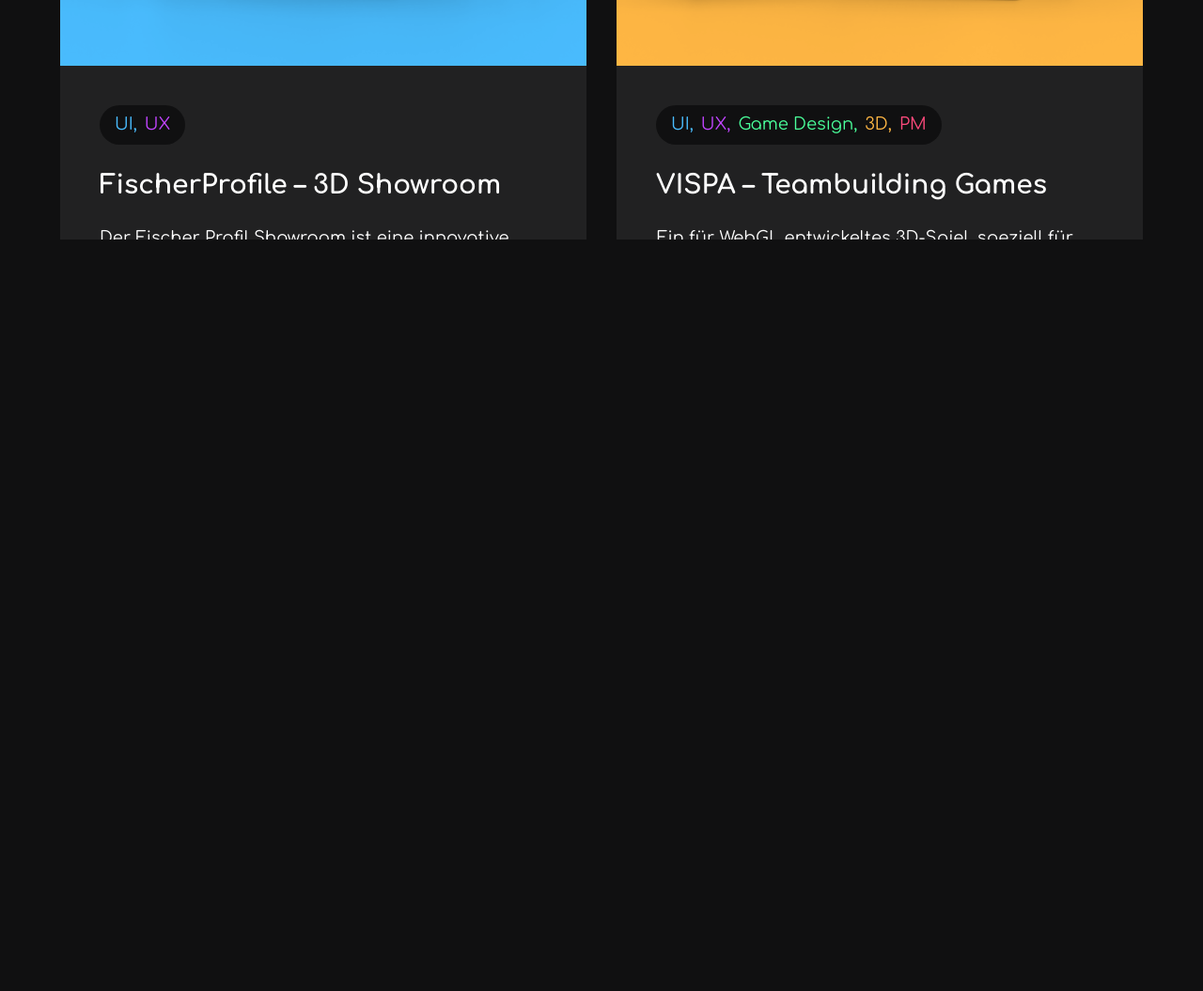
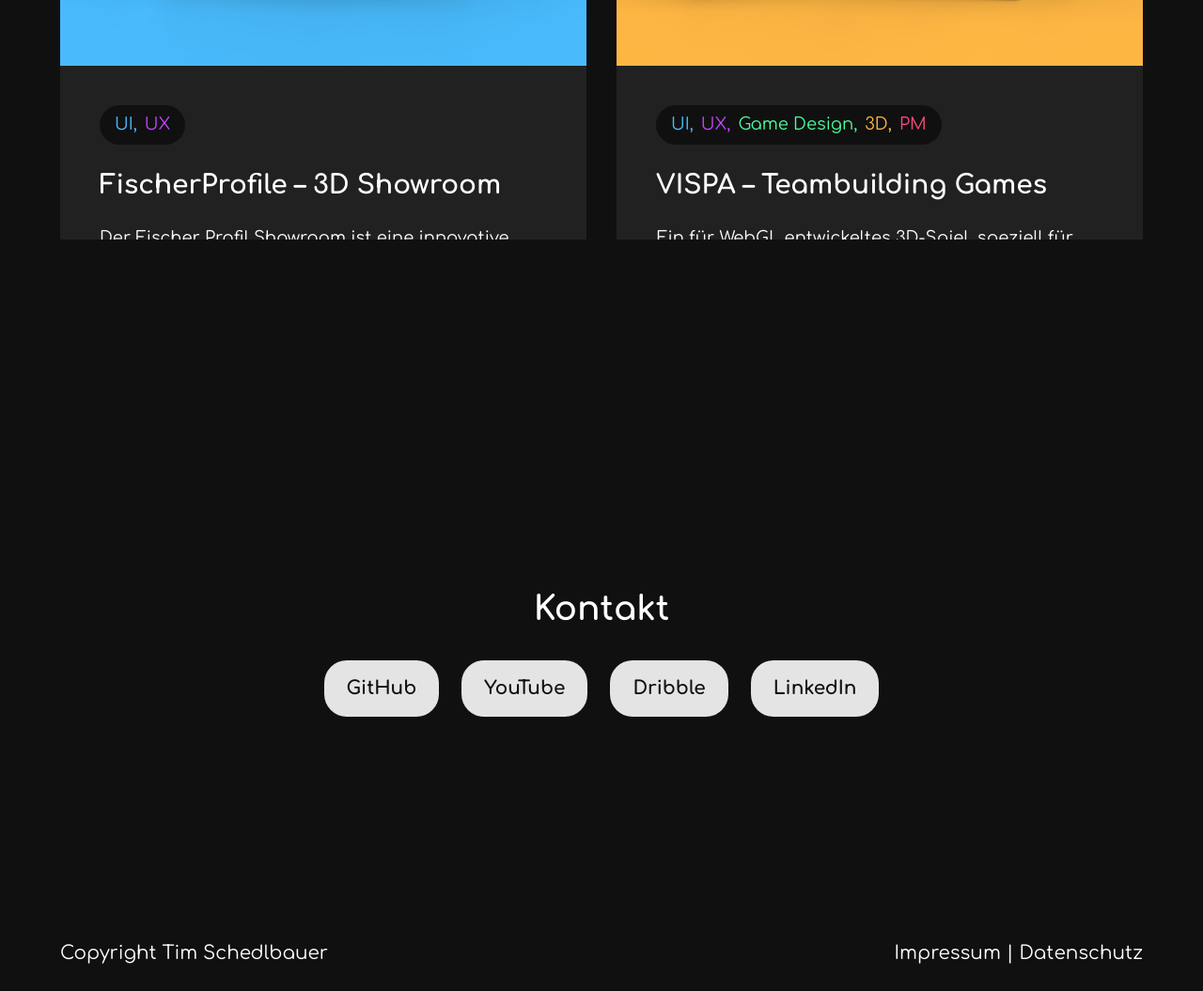
Before and after one commit to mytimmay/Portfolio, a plain HTML site: page index.html in a window 1280 px wide. Shown: the part 2945-4000 px from the top of the page at 94% size. Before the commit the page ends 3200 px from the top, so only its background shows below. Drawn offline with nearby package versions, Linux system fonts and the light colour scheme.

Commit message:
Add footer module and integrate across pages

```diff
--- a/css/styles.css
+++ b/css/styles.css
@@ -949,3 +949,36 @@
         align-items: center;
     }
 }
+/* === FOOTER SECTION === */
+.footer-section {
+    display: flex;
+    flex-direction: column;
+    align-items: center;
+    justify-content: center;
+    gap: var(--spacing-L);
+    position: relative;
+}
+
+.footer-buttons {
+    display: flex;
+    gap: var(--spacing-M);
+}
+
+.footer-bar {
+    position: absolute;
+    bottom: 0;
+    left: 0;
+    width: 100%;
+    height: 80px;
+    display: flex;
+    align-items: center;
+    justify-content: space-between;
+    padding: 0 var(--container-spacing-medium);
+    background-color: var(--colors-surface-neutral-invert);
+    color: var(--colors-text-neutral);
+}
+
+.footer-bar a {
+    color: inherit;
+    text-decoration: none;
+}
--- /dev/null
+++ b/footer.html
@@ -0,0 +1,13 @@
+<section id="contact" class="section footer-section">
+  <h2>Kontakt</h2>
+  <div class="footer-buttons">
+    <button>GitHub</button>
+    <button>YouTube</button>
+    <button>Dribble</button>
+    <button>LinkedIn</button>
+  </div>
+  <div class="footer-bar">
+    <span class="footer-left">Copyright Tim Schedlbauer</span>
+    <span class="footer-right"><a href="#">Impressum</a> | <a href="#">Datenschutz</a></span>
+  </div>
+</section>
--- a/js/about.js
+++ b/js/about.js
@@ -8,6 +8,7 @@
 import { createTwoColumnSection } from "./layout.js";
 import { initFadeAnimations } from "./animations.js";
 import { loadHeader } from "./header.js";
+import { loadFooter } from "./footer.js";
 
 document.addEventListener("DOMContentLoaded", async () => {
   await loadHeader();
@@ -18,6 +19,7 @@
   initNav();
   await loadExperience();
   initFadeAnimations();
+  await loadFooter();
 });
 
 async function loadExperience() {
--- a/js/archive.js
+++ b/js/archive.js
@@ -2,6 +2,7 @@
 import { initNav } from "./nav.js";
 import { initFadeAnimations } from "./animations.js";
 import { loadHeader } from "./header.js";
+import { loadFooter } from "./footer.js";
 
 document.addEventListener("DOMContentLoaded", async () => {
   await loadHeader();
@@ -11,4 +12,5 @@
 
   initNav();
   initFadeAnimations();
+  await loadFooter();
 });
--- /dev/null
+++ b/js/footer.js
@@ -0,0 +1,12 @@
+export async function loadFooter() {
+  try {
+    const res = await fetch('footer.html');
+    const html = await res.text();
+    const temp = document.createElement('div');
+    temp.innerHTML = html.trim();
+    const footer = temp.firstElementChild;
+    document.body.appendChild(footer);
+  } catch (err) {
+    console.error('Footer loading failed', err);
+  }
+}
--- a/js/index.js
+++ b/js/index.js
@@ -8,6 +8,7 @@
 import { initNav, highlightProjectButtons } from "./nav.js";
 import { initFadeAnimations } from "./animations.js";
 import { loadHeader } from "./header.js";
+import { loadFooter } from "./footer.js";
 
 document.addEventListener("DOMContentLoaded", async () => {
   await loadHeader({ transparent: true, indexPage: true });
@@ -18,6 +19,7 @@
   initNav(highlightProjectButtons);
   await renderChipsAndProjects();
   initFadeAnimations();
+  await loadFooter();
   setupScrollAndNavigation();
   window.history.scrollRestoration = "manual";
   setTimeout(() => window.scrollTo(0, 0), 0);
--- a/js/project1.js
+++ b/js/project1.js
@@ -7,6 +7,7 @@
 import { initNav } from "./nav.js";
 import { initFadeAnimations } from "./animations.js";
 import { loadHeader } from "./header.js";
+import { loadFooter } from "./footer.js";
 import {
   createTwoColumnSection,
   createDesignProcessSection,
@@ -25,6 +26,7 @@
   initNav();
   renderSections();
   initFadeAnimations();
+  await loadFooter();
 });
 
 function renderSections() {
--- a/js/project2.js
+++ b/js/project2.js
@@ -7,6 +7,7 @@
 import { initNav } from "./nav.js";
 import { initFadeAnimations } from "./animations.js";
 import { loadHeader } from "./header.js";
+import { loadFooter } from "./footer.js";
 import {
   createTwoColumnSection,
   createDesignProcessSection,
@@ -25,6 +26,7 @@
   initNav();
   renderSections();
   initFadeAnimations();
+  await loadFooter();
 });
 
 function renderSections() {
--- a/js/project3.js
+++ b/js/project3.js
@@ -7,6 +7,7 @@
 import { initNav } from "./nav.js";
 import { initFadeAnimations } from "./animations.js";
 import { loadHeader } from "./header.js";
+import { loadFooter } from "./footer.js";
 import {
   createTwoColumnSection,
   createDesignProcessSection,
@@ -25,6 +26,7 @@
   initNav();
   renderSections();
   initFadeAnimations();
+  await loadFooter();
 });
 
 function renderSections() {
```
